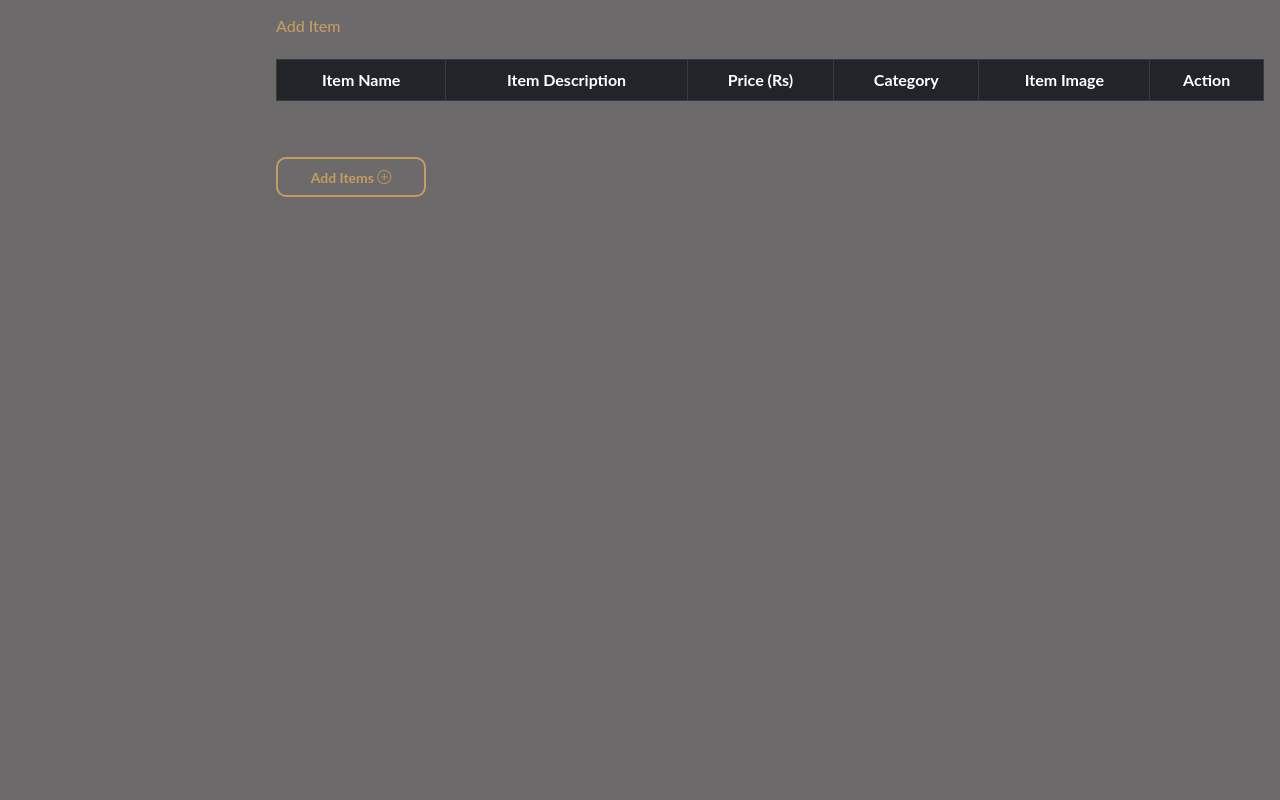
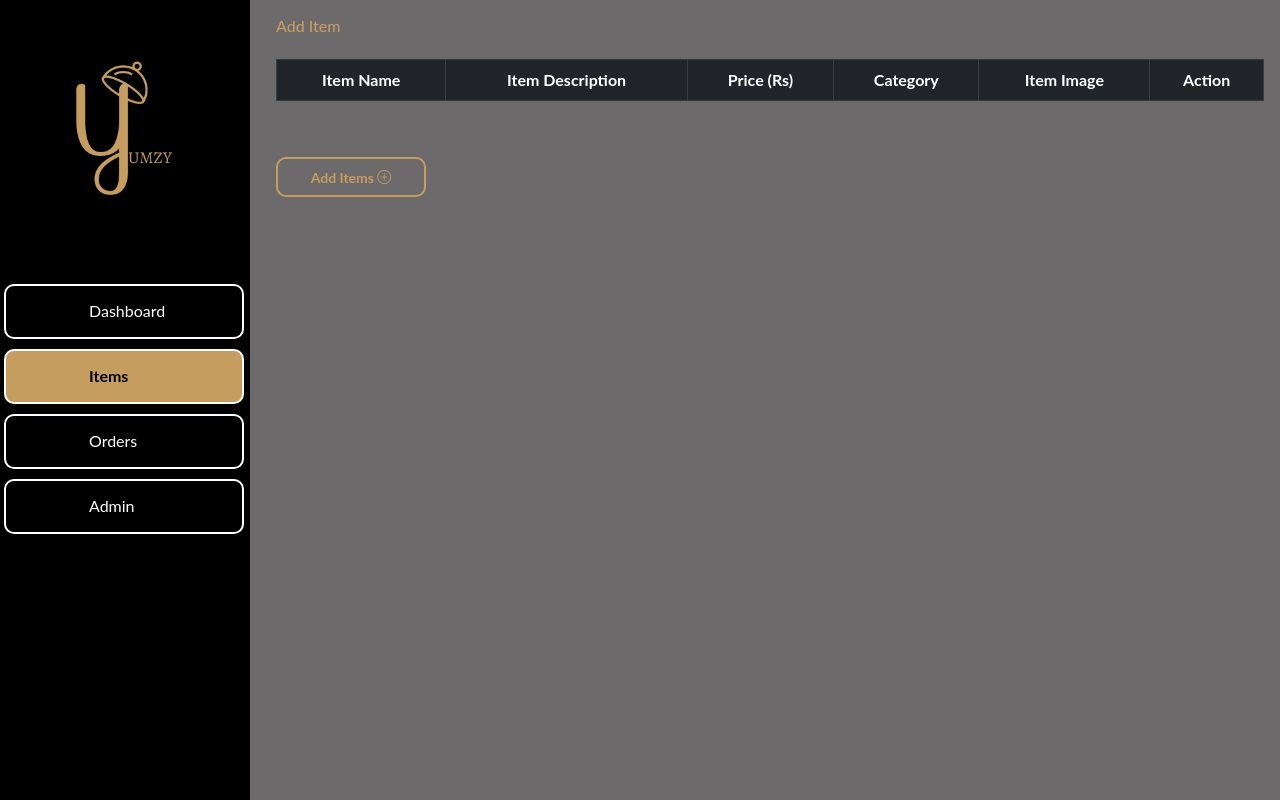
Before and after one commit to Nethmijayani/Int-24-2-A-ECOM-Native-PHP, a PHP site: page /frontend/item-management.php in a window 1280 px wide. Run offline with PHP 8.4, Linux system fonts and the light colour scheme; lists and menus that the app fills with data are empty.

Commit message:
refactor: modify file paths and include sidebar

```diff
--- a/frontend/admin-management.php
+++ b/frontend/admin-management.php
@@ -12,7 +12,7 @@
     />
 
     <link rel="stylesheet" href="./assets/css/admin-management.css" />
-    <link rel="stylesheet" href="./assets/widgets/sidebar.css" />
+    <link rel="stylesheet" href="./assets/js/side-bar/sidebar.css" />
 
     <script
       src="https://code.jquery.com/jquery-3.6.0.min.js"
@@ -26,7 +26,8 @@
     <script src="./assets/js/admin-management.js"></script>
   </head>
   <body>
-    <common-sidebar></common-sidebar>
+    <!-- <common-sidebar></common-sidebar> -->
+    <?php include './assets/js/side-bar/sidebar.php';?>
 
     <div class="container-fluid">
       <div class="row">
--- a/frontend/assets/js/side-bar/sidebar.php
+++ b/frontend/assets/js/side-bar/sidebar.php
@@ -11,10 +11,10 @@
           class="logo-img" />
       </div>
       <div class="nav-links">
-        <a href="/frontend/dashboard.php" class="nav-link">Dashboard</a>
-        <a href="/frontend/item-management.php" class="nav-link">Items</a>
-        <a href="/frontend/order-management.php" class="nav-link">Orders</a>
-        <a href="/frontend/admin-management.php" class="nav-link">Admin</a>
+        <a href="../frontend/dashboard.php" class="nav-link">Dashboard</a>
+        <a href="../frontend/item-management.php" class="nav-link">Items</a>
+        <a href="../frontend/order-management.php" class="nav-link">Orders</a>
+        <a href="../frontend/admin-management.php" class="nav-link">Admin</a>
       </div>
     </div>
 
@@ -32,10 +32,10 @@
 
       const currentPage = window.location.pathname;
 
-      const dashboardLink = $('.nav-link[href="/frontend/dashboard.php"]');
-      const itemsLink = $('.nav-link[href="/frontend/item-management.php"]');
-      const ordersLink = $('.nav-link[href="/frontend/order-management.php"]');
-      const adminLink = $('.nav-link[href="/frontend/admin-management.php"]');
+      const dashboardLink = $('.nav-link[href="../frontend/dashboard.php"]');
+      const itemsLink = $('.nav-link[href="../frontend/item-management.php"]');
+      const ordersLink = $('.nav-link[href="../frontend/order-management.php"]');
+      const adminLink = $('.nav-link[href="../frontend/admin-management.php"]');
 
       if (currentPage.includes("dashboard.php")) {
         dashboardLink.addClass("active");
--- a/frontend/item-management.php
+++ b/frontend/item-management.php
@@ -38,9 +38,7 @@
     ></script>
 
     <link rel="stylesheet" href="./assets/css/item-management.css" />
-    <link rel="stylesheet" href="./assets/widgets/sidebar.css" />
-
-    <script src="./assets/widgets/sidebar.php"></script>
+    <link rel="stylesheet" href="./assets/js/side-bar/sidebar.css" />
   </head>
   <body
     style="
@@ -49,7 +47,8 @@
       height: 100%;
     "
   >
-    <common-sidebar></common-sidebar>
+    <!-- <common-sidebar></common-sidebar> -->
+    <?php include './assets/js/side-bar/sidebar.php';?>
 
     <section class="p-3">
       <div class="row">
--- a/frontend/order-management.php
+++ b/frontend/order-management.php
@@ -17,14 +17,15 @@
     />
     <!-- Custom CSS -->
     <link rel="stylesheet" href="./assets/css/order-management.css" />
-    <link rel="stylesheet" href="./assets/widgets/sidebar.css" />
+    <link rel="stylesheet" href="./assets/js/side-bar/sidebar.css" />
     <!--Bootstrap JS,  jQuery and Axios -->
     <script src="https://cdn.jsdelivr.net/npm/bootstrap@5.3.0-alpha1/dist/js/bootstrap.bundle.min.js"></script>
     <script src="https://code.jquery.com/jquery-3.6.0.min.js"></script>
     <script src="https://cdn.jsdelivr.net/npm/axios/dist/axios.min.js"></script>
   </head>
   <body>
-    <common-sidebar></common-sidebar>
+    <!-- <common-sidebar></common-sidebar> -->
+    <?php include './assets/js/side-bar/sidebar.php';?>
 
     <div class="content">
       <div class="container mt-5">
```
